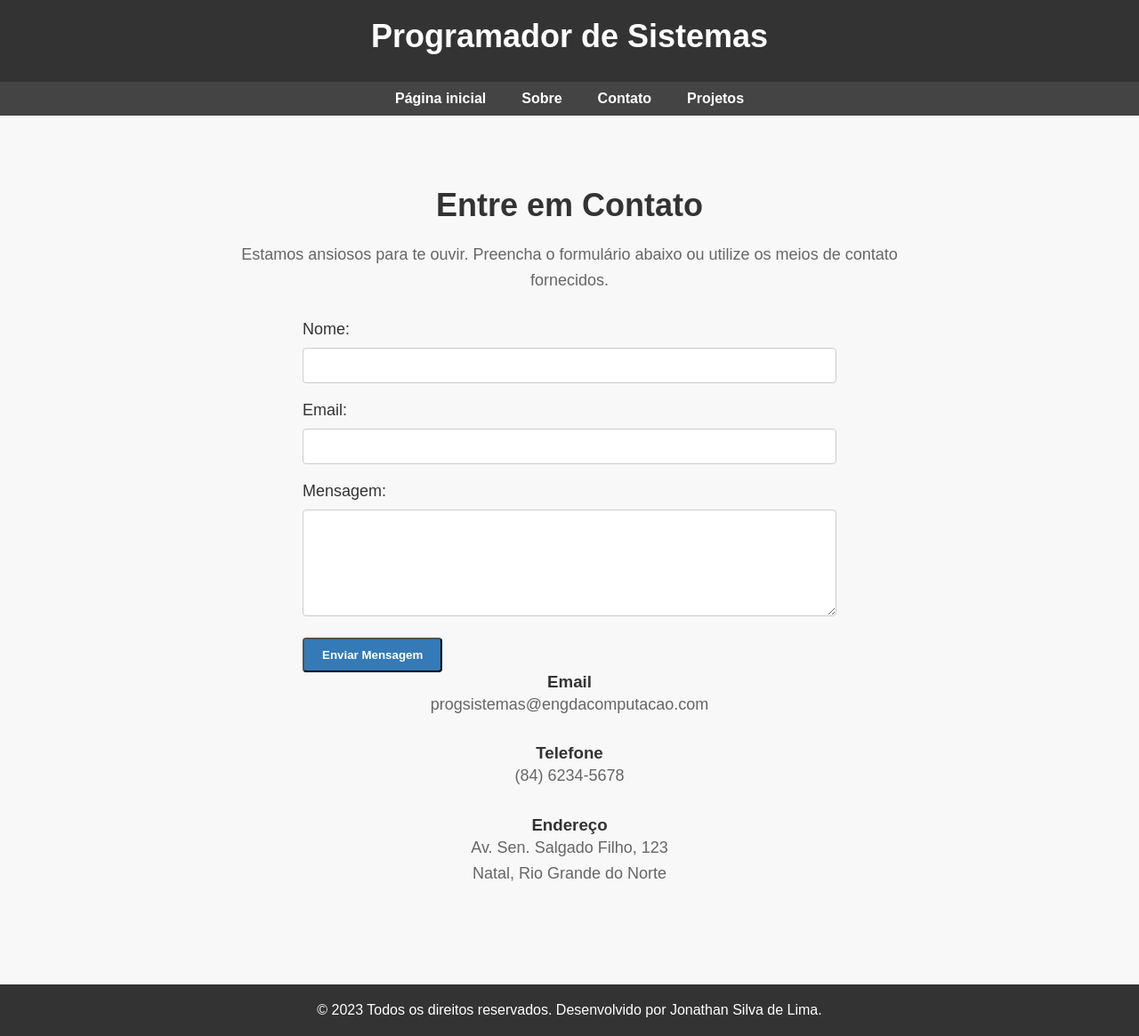
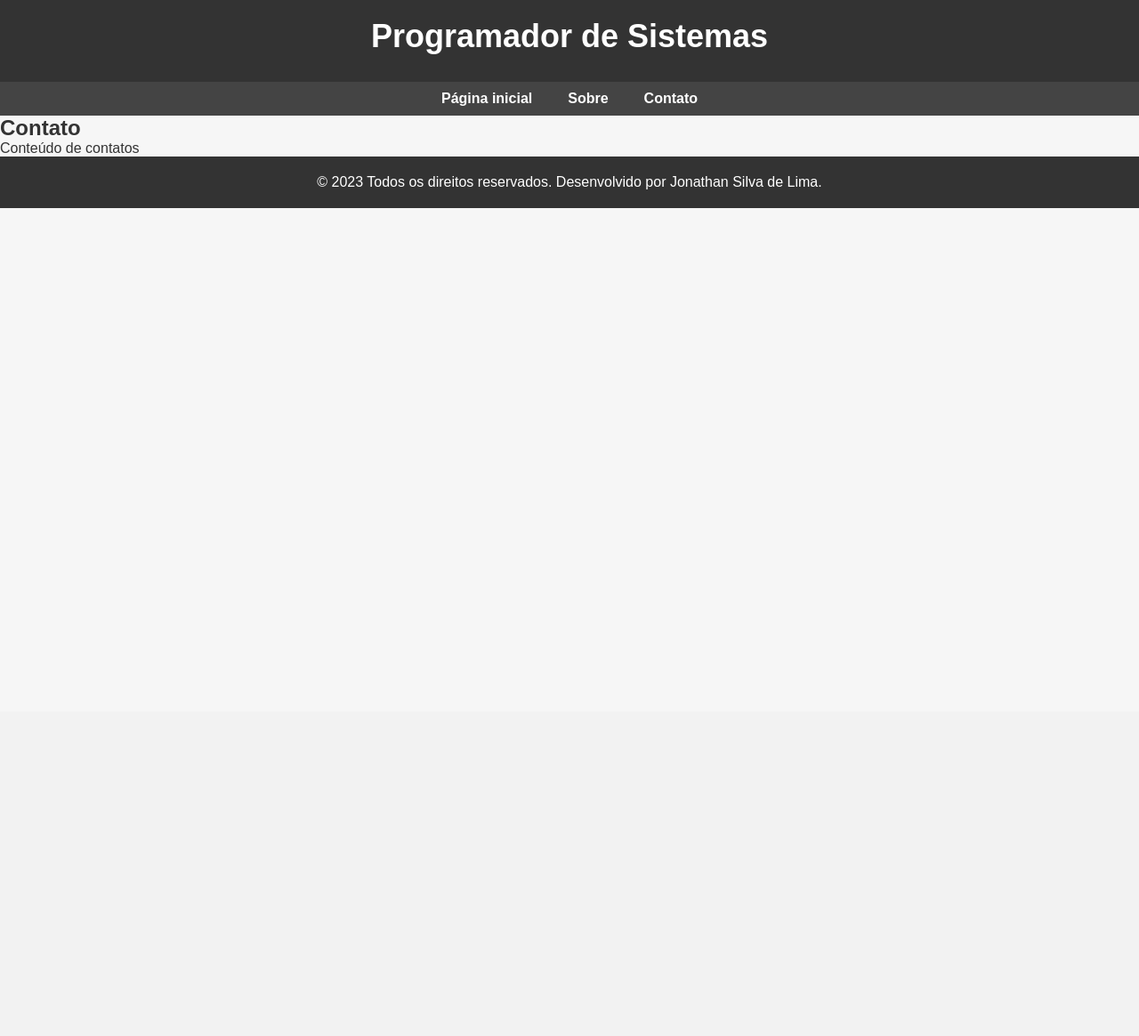
Before and after one commit to johnlima10/meuprojeto, a Flask app: page /contatos in a window 1280 px wide. Shown: the whole page at 89% size. After the commit the page ends 234 px from the top, so only its background shows below. Run offline with Flask 3, Linux system fonts and the light colour scheme.

Commit message:
Revert "atualizado 04/08"
This reverts commit 5d9d4a59607cd36ec4ffc3ee4bb0cc605f5f6691.

```diff
--- a/app/routes.py
+++ b/app/routes.py
@@ -16,7 +16,3 @@ def contatos():
 @app.route('/sobre')
 def sobre():
     return render_template('sobre.html',titulo = 'Sobre')
-
-@app.route('/projetos')
-def projetos():
-    return render_template('projetos.html',titulo = 'Projetos')
--- a/app/static/css/estilo.css
+++ b/app/static/css/estilo.css
@@ -110,190 +110,6 @@ nav a:hover {
     background-color: #ff6600;
 }
 
-/* Estilos da seção "Sobre" */
-.sobre {
-    padding: 80px 0;
-    background-color: #fff;
-    text-align: center;
-}
-
-.sobre h2 {
-    font-size: 36px;
-    margin-bottom: 20px;
-    color: #333;
-}
-
-.sobre-cards {
-    display: flex;
-    justify-content: space-between;
-    flex-wrap: wrap;
-    max-width: 1200px;
-    margin: 0 auto;
-}
-
-.sobre-card {
-    flex-basis: calc(33.33% - 20px);
-    background-color: #f8f8f8;
-    border: 1px solid #e0e0e0;
-    padding: 30px;
-    margin-bottom: 20px;
-    text-align: center;
-    transition: transform 0.3s;
-    border-radius: 8px;
-    box-shadow: 0px 4px 6px rgba(0, 0, 0, 0.1);
-}
-
-.sobre-card:hover {
-    transform: translateY(-5px);
-}
-
-.sobre-card h3 {
-    color: #333;
-    font-size: 24px;
-    margin-bottom: 10px;
-}
-
-.sobre-card p {
-    color: #666;
-    font-size: 16px;
-    line-height: 1.6;
-}
-
-/* Estilos dos ícones nos cards */
-.sobre-icon {
-    font-size: 40px;
-    margin-bottom: 10px;
-    color: #ff8c00;
-}
-
-/* Estilos dos ícones nos cards */
-.sobre-icon {
-    font-size: 40px;
-    margin-bottom: 10px;
-    color: #ff8c00;
-}
-
-/* Estilos da seção "Contato" */
-.contato {
-    padding: 80px 0;
-    background-color: #f8f8f8;
-    text-align: center;
-}
-
-.contato h2 {
-    font-size: 36px;
-    margin-bottom: 20px;
-    color: #333;
-}
-
-.contato p {
-    font-size: 18px;
-    color: #666;
-    line-height: 1.6;
-    max-width: 800px;
-    margin: 0 auto 30px;
-}
-
-.formulario {
-    text-align: left;
-    max-width: 600px;
-    margin: 0 auto;
-}
-
-.campo-formulario {
-    margin-bottom: 20px;
-}
-
-.campo-formulario label {
-    display: block;
-    font-size: 18px;
-    margin-bottom: 10px;
-    color: #333;
-}
-
-.campo-formulario input,
-.campo-formulario textarea {
-    width: 100%;
-    padding: 10px;
-    border: 1px solid #ccc;
-    border-radius: 4px;
-    font-size: 16px;
-    color: #333;
-}
-
-.campo-formulario textarea {
-    resize: vertical;
-    height: 120px;
-}
-
-.btn-enviar {
-    display: inline-block;
-    padding: 10px 20px;
-    background-color: #337ab7;
-    color: #fff;
-    text-decoration: none;
-    border-radius: 4px;
-    font-weight: bold;
-    transition: background-color 0.3s;
-}
-
-.btn-enviar:hover {
-    background-color: #286090;
-}
-
-/* Estilos da seção de Projetos */
-.projetos {
-    padding: 80px 0;
-    background-color: #f6f6f6;
-    text-align: center;
-}
-
-.projeto {
-    display: flex;
-    flex-direction: column;
-    align-items: center;
-    margin-bottom: 40px;
-    padding: 20px;
-    border: 1px solid #e0e0e0;
-    background-color: #fff;
-    border-radius: 8px;
-    box-shadow: 0px 4px 6px rgba(0, 0, 0, 0.1);
-    transition: transform 0.3s;
-}
-
-.projeto:hover {
-    transform: translateY(-5px);
-}
-
-.projeto h2 {
-    font-size: 24px;
-    margin-bottom: 10px;
-    color: #333;
-}
-
-.projeto p {
-    font-size: 16px;
-    color: #666;
-    line-height: 1.6;
-    max-width: 800px;
-    margin: 0 auto 20px;
-}
-
-.btn-saiba-mais {
-    display: inline-block;
-    padding: 10px 20px;
-    background-color: #ff8c00;
-    color: #fff;
-    text-decoration: none;
-    border-radius: 4px;
-    font-weight: bold;
-    transition: background-color 0.3s;
-}
-
-.btn-saiba-mais:hover {
-    background-color: #ff6600;
-}
-
 /* Estilos do rodapé */
 footer {
     background-color: #333;
--- a/app/templates/base.html
+++ b/app/templates/base.html
@@ -14,7 +14,6 @@
         <a href="/">Página inicial</a>
         <a href="/sobre">Sobre</a>
         <a href="/contatos">Contato</a>
-        <a href="/projetos">Projetos</a>
     </nav>
 
     {% block conteudo %}
--- a/app/templates/contatos.html
+++ b/app/templates/contatos.html
@@ -1,40 +1,7 @@
 {% extends 'base.html' %}
 {% block conteudo %}
-<section class="contato">
-    <div class="container">
-        <h2>Entre em Contato</h2>
-        <p>Estamos ansiosos para te ouvir. Preencha o formulário abaixo ou utilize os meios de contato fornecidos.</p>
-        <div class="contato-wrapper">
-            <form class="formulario">
-                <div class="campo-formulario">
-                    <label for="nome">Nome:</label>
-                    <input type="text" id="nome" name="nome" required>
-                </div>
-                <div class="campo-formulario">
-                    <label for="email">Email:</label>
-                    <input type="email" id="email" name="email" required>
-                </div>
-                <div class="campo-formulario">
-                    <label for="mensagem">Mensagem:</label>
-                    <textarea id="mensagem" name="mensagem" rows="4" required></textarea>
-                </div>
-                <button type="submit" class="btn btn-enviar">Enviar Mensagem</button>
-            </form>
-            <div class="informacoes-contato">
-                <div class="contato-item">
-                    <h3>Email</h3>
-                    <p>progsistemas@engdacomputacao.com</p>
-                </div>
-                <div class="contato-item">
-                    <h3>Telefone</h3>
-                    <p>(84) 6234-5678</p>
-                </div>
-                <div class="contato-item">
-                    <h3>Endereço</h3>
-                    <p>Av. Sen. Salgado Filho, 123<br>Natal, Rio Grande do Norte</p>
-                </div>
-            </div>
-        </div>
-    </div>
+<section class="section">
+    <h2>Contato</h2>
+    <p>Conteúdo de contatos</p>
 </section>
 {% endblock %}
```
Also changed, not shown: app/templates/projetos.html (deleted, +0 -28 lines), app/templates/sobre.html (+3 -21 lines), app/templates/index.html (line endings or trailing spaces).
